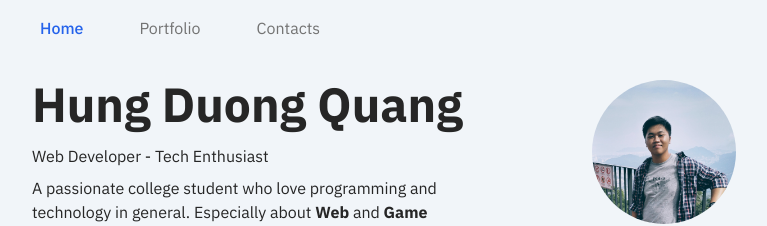
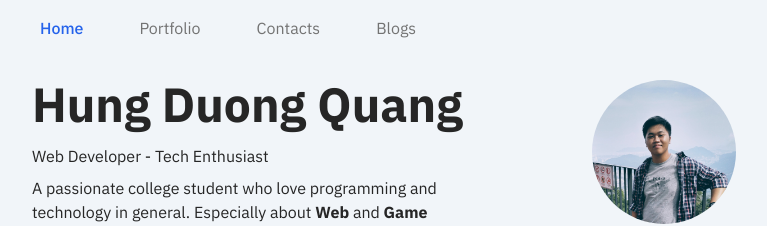
Before and after one commit to qhungg289/personal-site-qhungg289, a Next.js app: page / in a window 1280 px wide. Shown: the top 226 px of the page, without its empty margins (256-1023 px from the left). Built offline with nearby package versions, Linux system fonts and the light colour scheme.

Commit message:
Add NavLink to Blogs route

```diff
--- a/components/nav/Nav.js
+++ b/components/nav/Nav.js
@@ -61,6 +61,7 @@ export default function Nav() {
 					<NavLink href="/" pathName="Home" />
 					<NavLink href="/portfolio" pathName="Portfolio" />
 					<NavLink href="/contacts" pathName="Contacts" />
+					<NavLink href="/blogs" pathName="Blogs" />
 				</div>
 			</div>
 		</nav>
```
